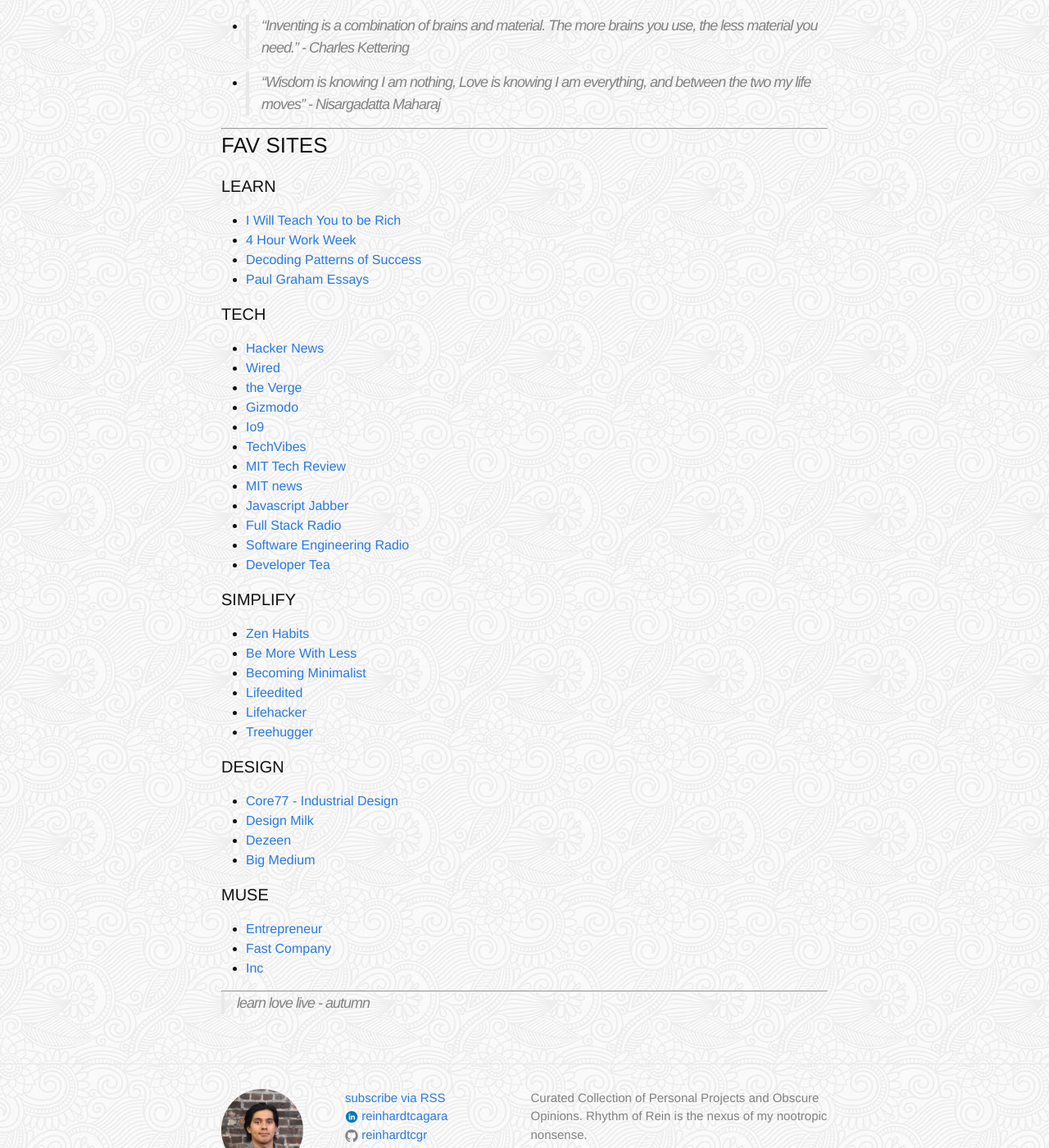
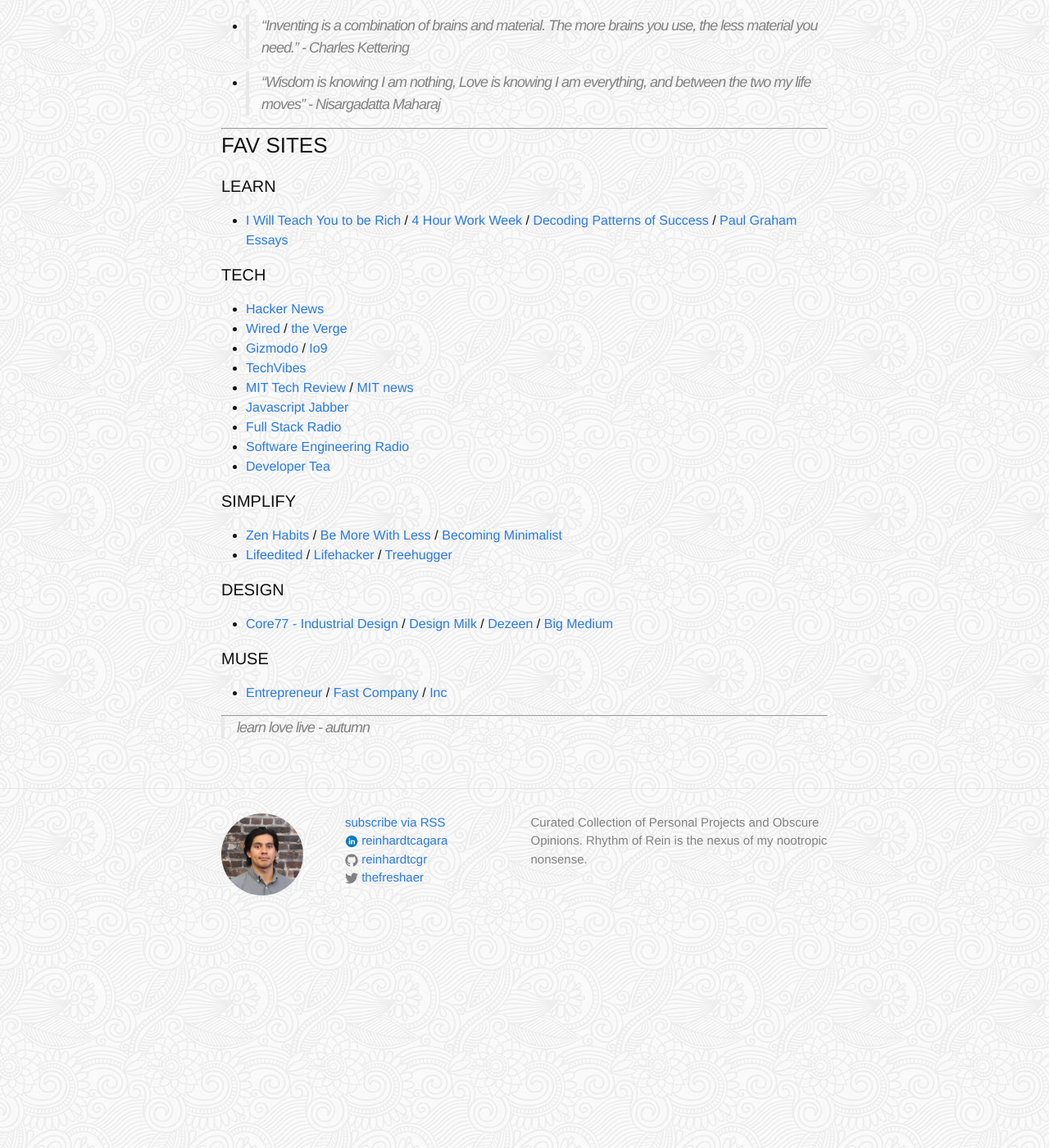
Before and after one commit to reinhardt021/reinhardt021.github.io, a Jekyll site: the page built from about.md, in a window 1280 px wide and 1400 px high, scrolled down 1185 px. Shown: the whole window at 82% size. Built offline with Jekyll 4.4.1, drawn with Linux system fonts in a browser that asks for light colours.

Commit message:
Trying new styling of link arrangements on about page

```diff
--- a/about.md
+++ b/about.md
@@ -16,12 +16,6 @@
 - Lover of Lists
 - Admirer of Alliteration
 
-
-<!-- You can find the source code for Jekyll at
-{% include icon-github.html username="jekyll" %} /
-[jekyll](https://github.com/jekyll/jekyll)
- -->
-
 ---------
 
 ### FAV QUOTES
@@ -38,43 +32,28 @@
 ### FAV SITES
 
 #### LEARN
-- <a href="http://www.iwillteachyoutoberich.com/blog/"> I Will Teach You to be Rich </a>
-- <a href="http://fourhourworkweek.com/blog/"> 4 Hour Work Week </a>
-- <a href="http://calnewport.com/blog/"> Decoding Patterns of Success </a>
-- <a href="http://www.paulgraham.com/articles.html"> Paul Graham Essays </a>
+- <a href="http://www.iwillteachyoutoberich.com/blog/"> I Will Teach You to be Rich </a> / <a href="http://fourhourworkweek.com/blog/"> 4 Hour Work Week </a> / <a href="http://calnewport.com/blog/"> Decoding Patterns of Success </a> / <a href="http://www.paulgraham.com/articles.html"> Paul Graham Essays </a>
 
 #### TECH
 - <a href="https://news.ycombinator.com/"> Hacker News </a>
-- <a href="http://www.wired.com/"> Wired </a>
-- <a href="http://www.theverge.com/"> the Verge </a>
-- <a href="http://www.gizmodo.com/"> Gizmodo </a>
-- <a href="http://www.io9.com/"> Io9 </a>
+- <a href="http://www.wired.com/"> Wired </a> / <a href="http://www.theverge.com/"> the Verge </a>
+- <a href="http://www.gizmodo.com/"> Gizmodo </a> / <a href="http://www.io9.com/"> Io9 </a>
 - <a href="http://www.techvibes.com/global"> TechVibes </a>
-- <a href="http://www.technologyreview.com/"> MIT Tech Review </a>
-- <a href="http://news.mit.edu/"> MIT news </a>
+- <a href="http://www.technologyreview.com/"> MIT Tech Review </a> / <a href="http://news.mit.edu/"> MIT news </a>
 - <a href="https://devchat.tv/js-jabber">Javascript Jabber</a>
 - <a href="http://www.fullstackradio.com/">Full Stack Radio</a>
 - <a href="http://www.se-radio.net/">Software Engineering Radio</a>
 - <a href="https://developertea.com/">Developer Tea</a>
 
 #### SIMPLIFY
-- <a href="http://www.zenhabits.net/"> Zen Habits </a>
-- <a href="http://www.bemorewithless.com/"> Be More With Less </a>
-- <a href="http://www.becomingminimalist.com/"> Becoming Minimalist </a>
-- <a href="http://www.lifeedited.com/"> Lifeedited </a>
-- <a href="http://www.lifehacker.com/"> Lifehacker </a>
-- <a href="http://www.treehugger.com/"> Treehugger </a>
+- <a href="http://www.zenhabits.net/"> Zen Habits </a> / <a href="http://www.bemorewithless.com/"> Be More With Less </a> / <a href="http://www.becomingminimalist.com/"> Becoming Minimalist </a>
+- <a href="http://www.lifeedited.com/"> Lifeedited </a> / <a href="http://www.lifehacker.com/"> Lifehacker </a> / <a href="http://www.treehugger.com/"> Treehugger </a>
 
 #### DESIGN
-- <a href="http://www.core77.com/"> Core77 - Industrial Design </a>
-- <a href="http://www.design-milk.com/"> Design Milk </a>
-- <a href="http://www.dezeen.com/"> Dezeen </a>
-- <a href="https://www.bigmedium.com/"> Big Medium </a>
+- <a href="http://www.core77.com/"> Core77 - Industrial Design </a> / <a href="http://www.design-milk.com/"> Design Milk </a> / <a href="http://www.dezeen.com/"> Dezeen </a> / <a href="https://www.bigmedium.com/"> Big Medium </a>
 
 #### MUSE
-- <a href= "http://www.entrepreneur.com/">Entrepreneur</a>
-- <a href="http://www.fastcompany.com/">Fast Company</a>
-- <a href="http://www.inc.com/">Inc</a>
+- <a href= "http://www.entrepreneur.com/">Entrepreneur</a> / <a href="http://www.fastcompany.com/">Fast Company</a> / <a href="http://www.inc.com/">Inc</a>
 
 ---------
 
```
